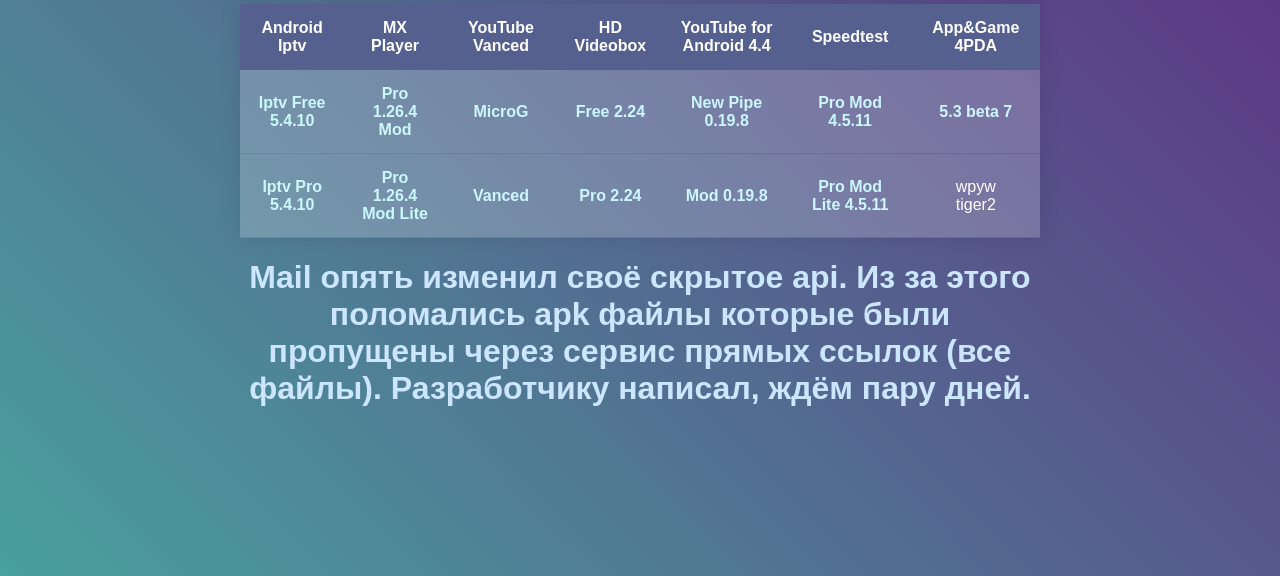
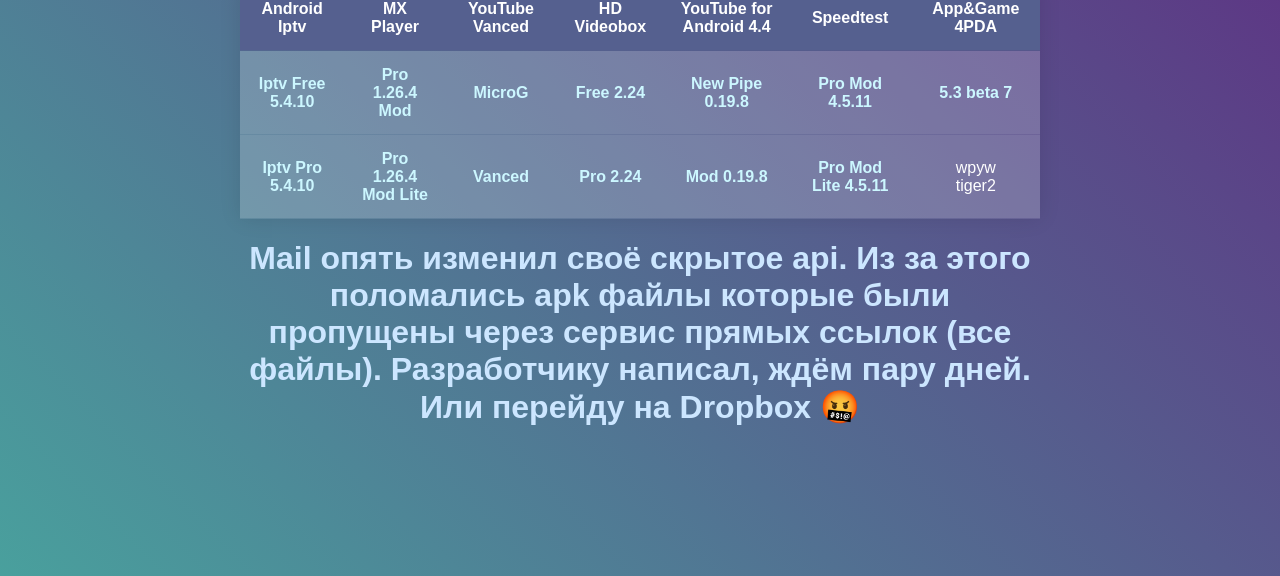
Before and after one commit to YATOOT/1, a plain HTML site: page index.html in a window 1280 px wide. Shown: the part 224-800 px from the top of the page. Drawn offline with Linux system fonts and the light colour scheme.

Commit message:
Update index.html

```diff
--- a/index.html
+++ b/index.html
@@ -43,7 +43,7 @@
 			</tr>
 		</tbody>
 	</table>
-<h1>Mail опять изменил своё скрытое api. Из за этого поломались apk файлы которые были пропущены через сервис прямых ссылок (все файлы). Разработчику написал, ждëм пару дней.</h1>
+<h1>Mail опять изменил своё скрытое api. Из за этого поломались apk файлы которые были пропущены через сервис прямых ссылок (все файлы). Разработчику написал, ждëм пару дней. Или перейду на Dropbox 🤬</h1>
 </div>
 <!-- partial -->
 
```
